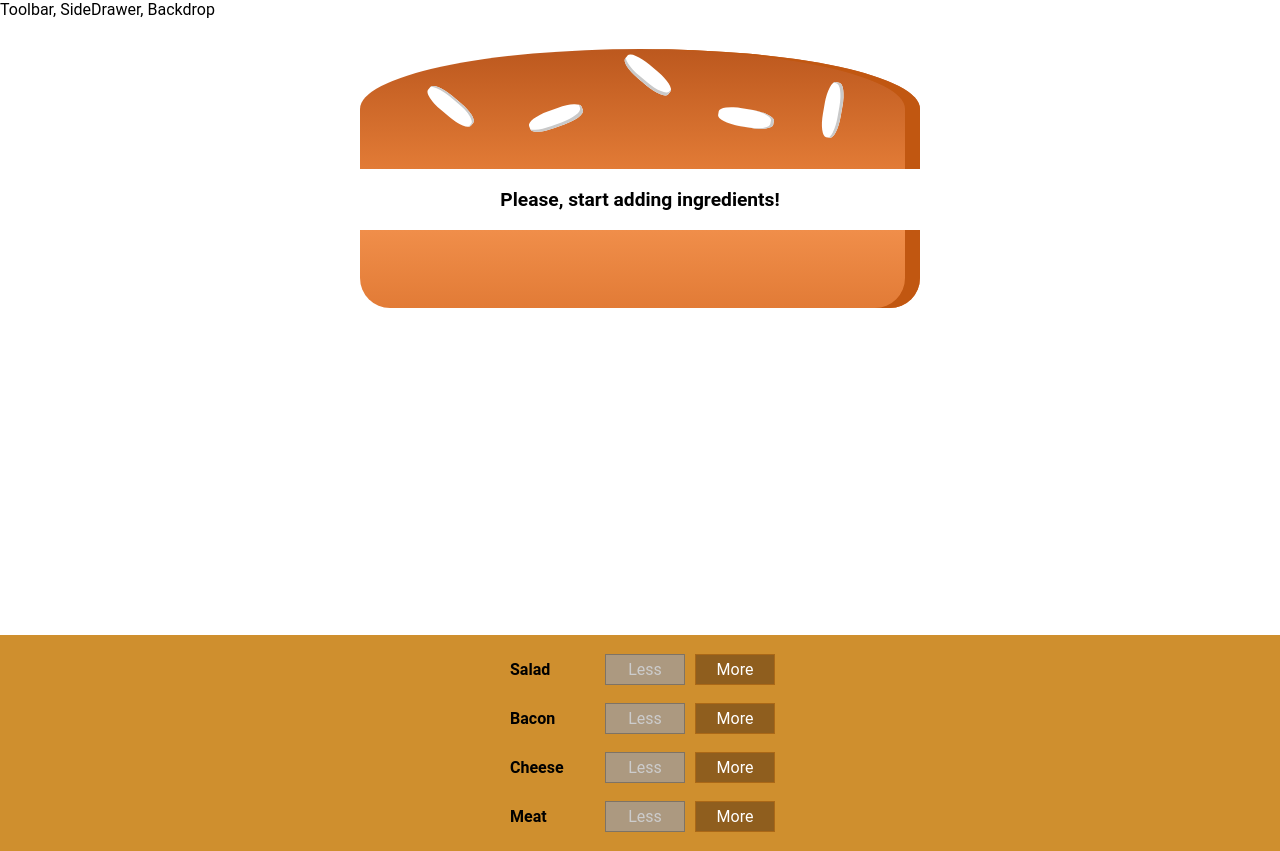
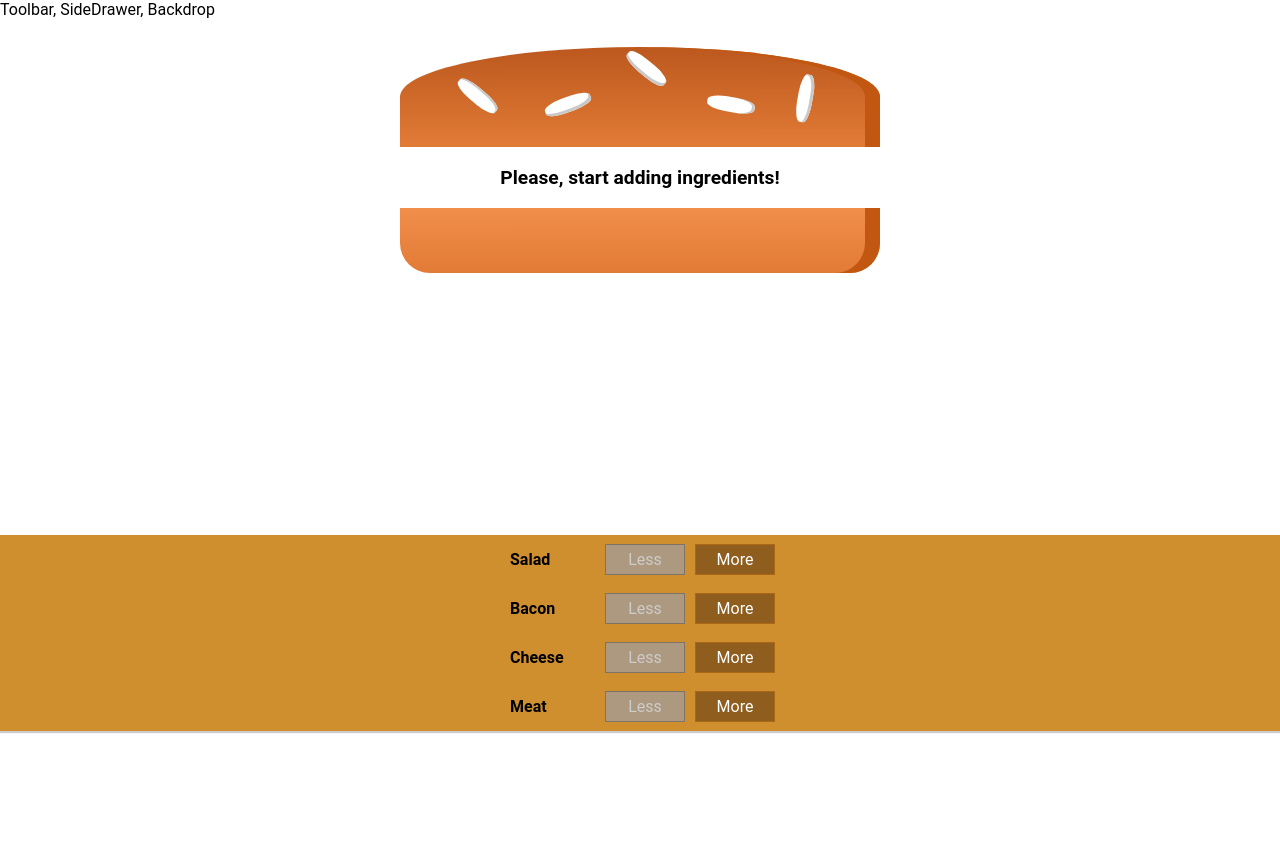
Before and after one commit to ruslanzharkov/react-redux-burger-builder, a React app: page / in a window 1280 px wide. After the commit the page ends 800 px from the top, so only its background shows below. Built offline with nearby package versions, Linux system fonts and the light colour scheme.

Commit message:
changed css styles

```diff
--- a/src/components/Burger/BuildControls/BuildControls.css
+++ b/src/components/Burger/BuildControls/BuildControls.css
@@ -6,5 +6,5 @@
     align-items: center;
     box-shadow: 0 2px 1px #CCC;
     margin: auto;
-    padding: 10px 0;
+    padding: 0 0;
 }
--- a/src/components/Burger/Burger.css
+++ b/src/components/Burger/Burger.css
@@ -1,11 +1,18 @@
 .Burger {
     width: 100%;
     margin: auto;
-    height: 250px;
+    height: 220px;
     overflow: scroll;
     text-align: center;
     font-weight: bold;
     font-size: 1.2rem;
+}
+
+@media (max-width: 500px) and (max-height: 300px) {
+    .Burger {
+        width: 350px;
+        height: 300px;
+    }
 }
 
 @media (min-width: 500px) and (min-height: 400px) {
@@ -18,13 +25,13 @@
 @media (min-width: 500px) and (min-height: 401px) {
     .Burger {
         width: 450px;
-        height: 400px;
+        height: 370px;
     }
 }
 
 @media (min-width: 1000px) and (min-height: 700px) {
     .Burger {
-        width: 700px;
-        height: 600px;
+        width: 600px;
+        height: 500px;
     }
 }
```
